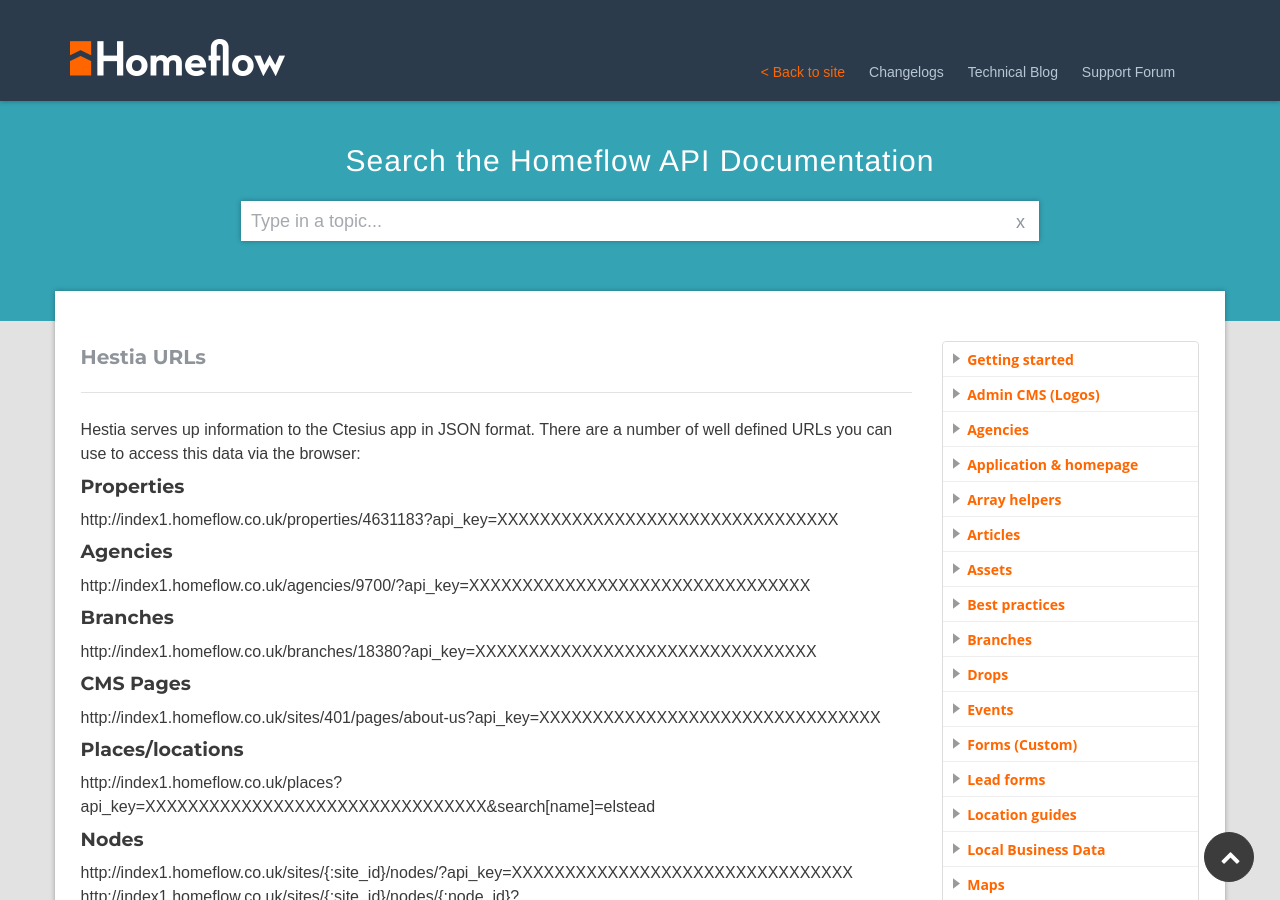
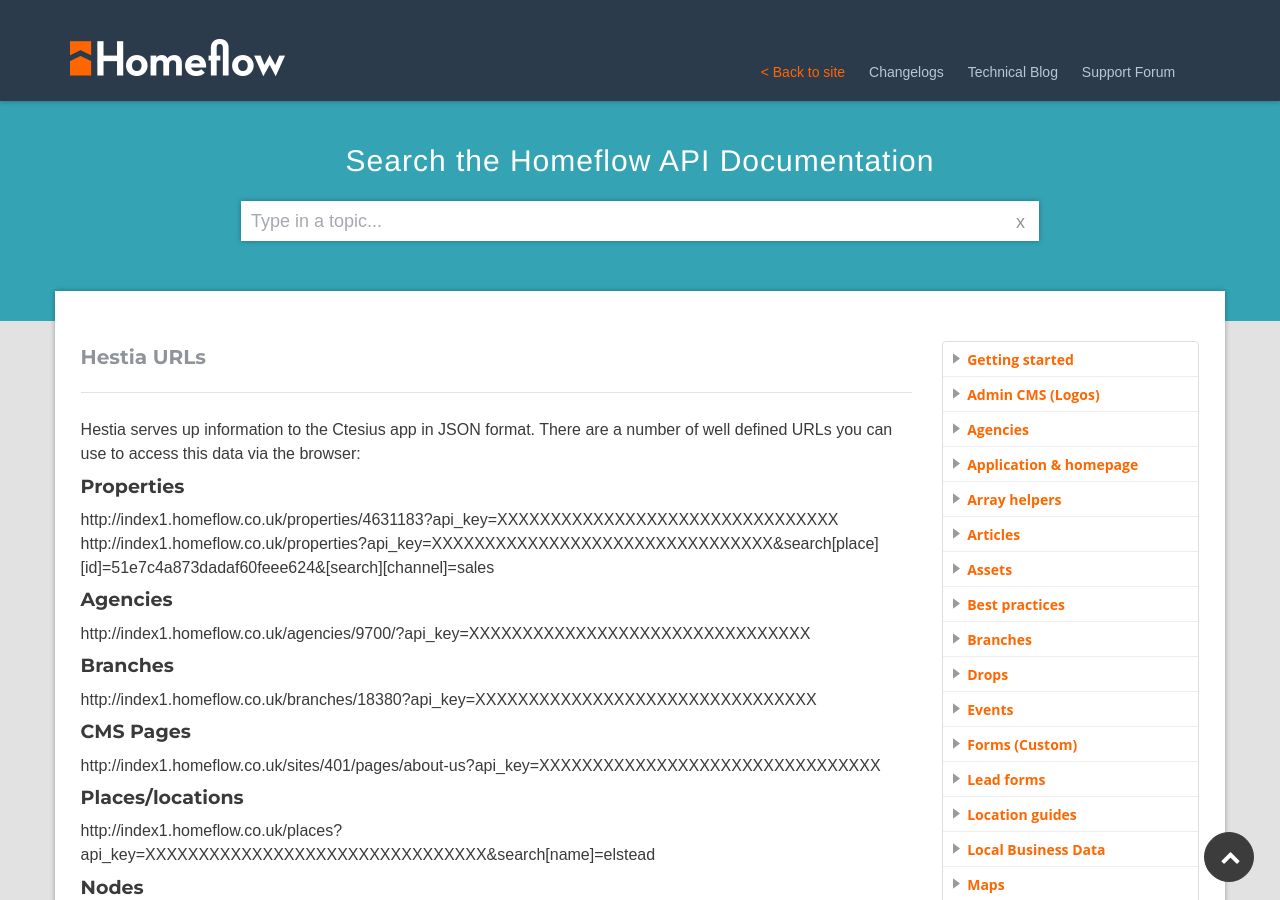
Before and after one commit to homeflow/homeflow.github.io, a Jekyll site: the page built from _posts/appendix/2014-01-01-hestia-urls.md, in a window 1280 px wide and 900 px high. Built offline with Jekyll 4.4.1, drawn with Linux system fonts in a browser that asks for light colours; part of the change alters nothing that is shown.

Commit message:
Search props

```diff
--- a/_posts/appendix/2014-01-01-hestia-urls.md
+++ b/_posts/appendix/2014-01-01-hestia-urls.md
@@ -11,6 +11,7 @@ Hestia serves up information to the Ctesius app in JSON format. There are a numb
 
 #### Properties
 http://index1.homeflow.co.uk/properties/4631183?api_key=XXXXXXXXXXXXXXXXXXXXXXXXXXXXXXXX
+http://index1.homeflow.co.uk/properties?api_key=XXXXXXXXXXXXXXXXXXXXXXXXXXXXXXXX&search[place][id]=51e7c4a873dadaf60feee624&[search][channel]=sales
 
 #### Agencies
 http://index1.homeflow.co.uk/agencies/9700/?api_key=XXXXXXXXXXXXXXXXXXXXXXXXXXXXXXXX
```
